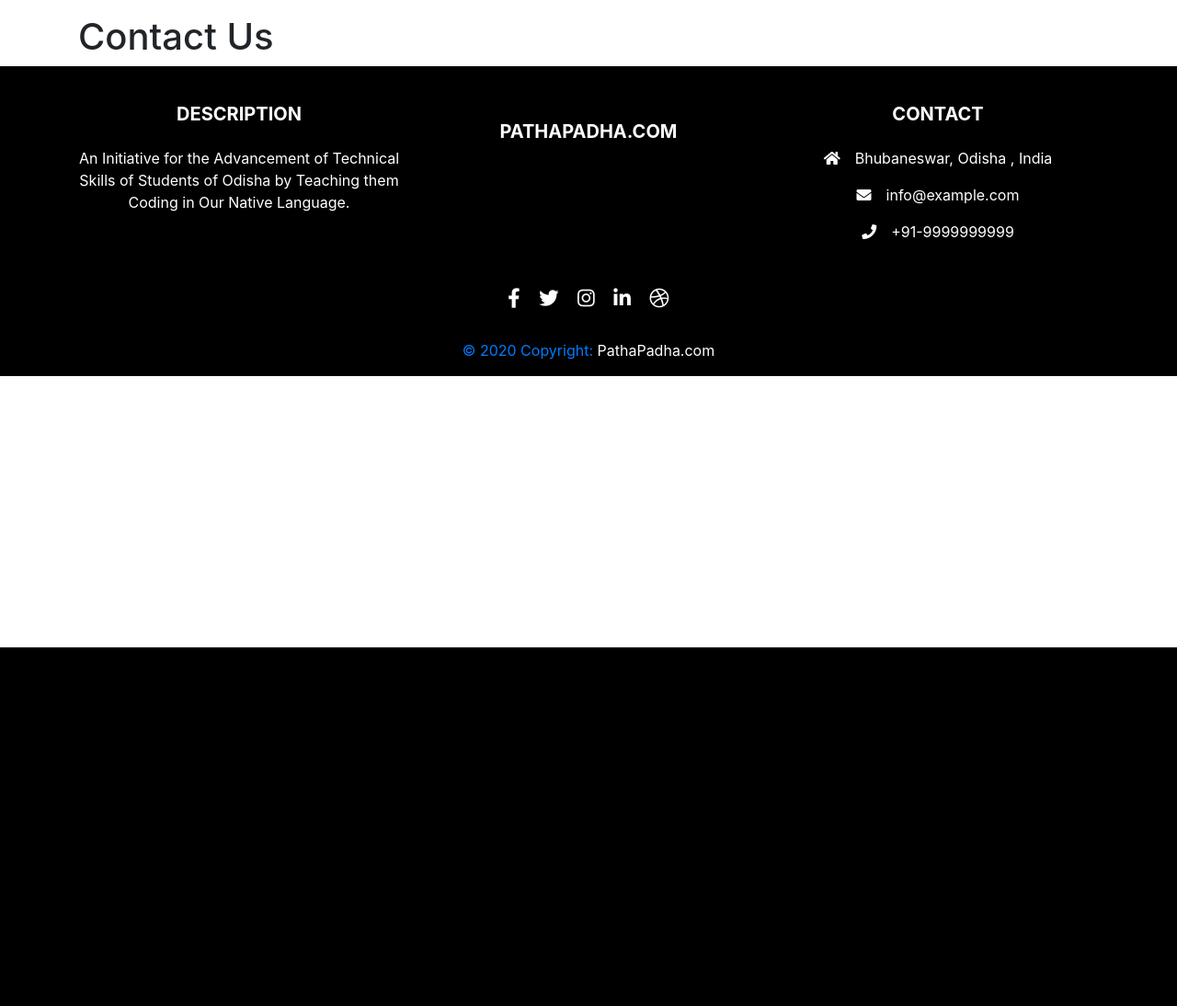
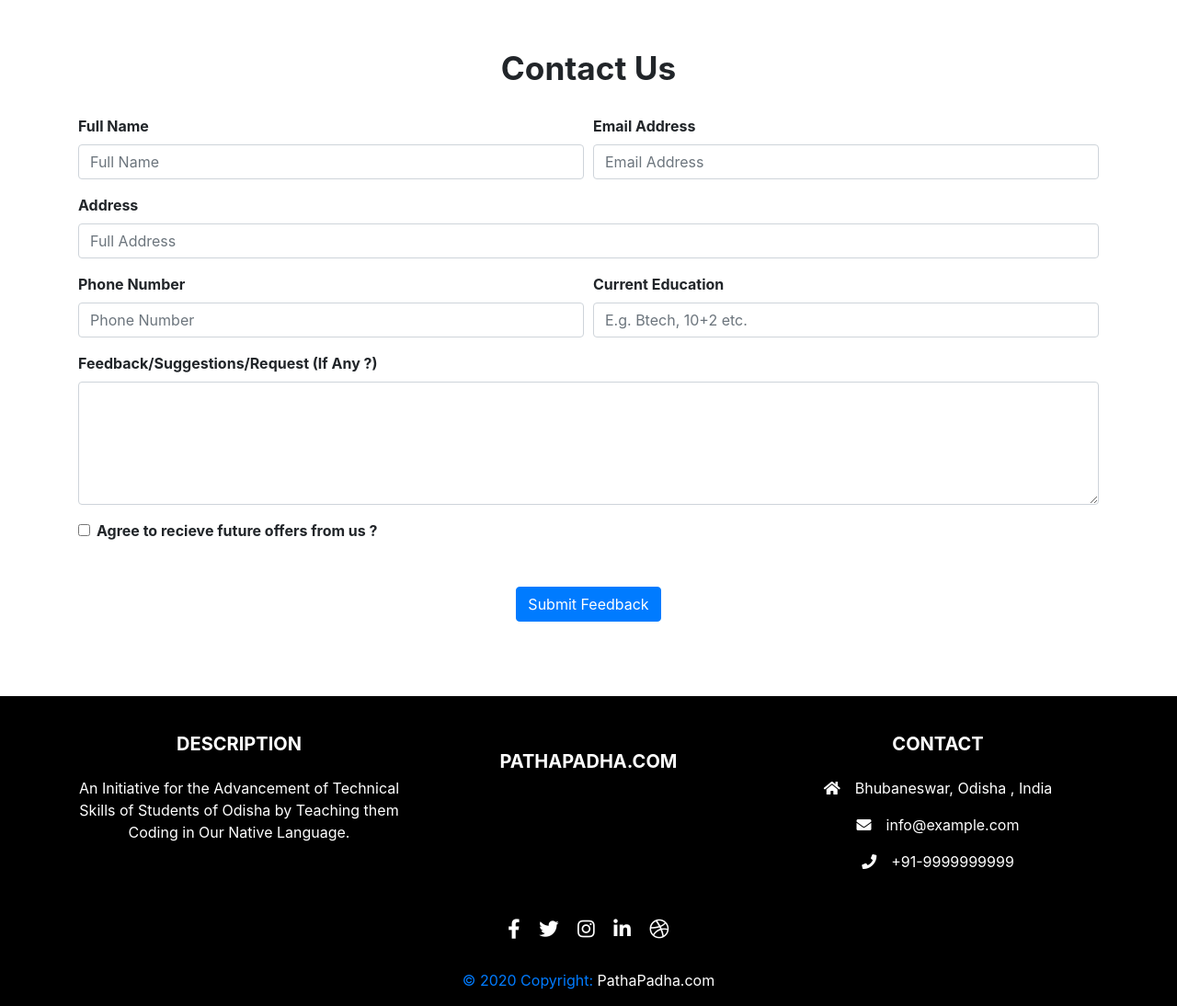
Before and after one commit to rashmi-ranjan-das/education, a Django app: page /contact/ in a window 1280 px wide. Shown: the part 96-1190 px from the top of the page at 92% size. Before the commit the page ends 800 px from the top, so only its background shows below. Run offline with Django 3.2, Linux system fonts and the light colour scheme; some libraries are stand-ins or nearby versions.

Commit message:
Feedback Form integrated with backend

```diff
--- a/main/templates/main/contact.html
+++ b/main/templates/main/contact.html
@@ -3,7 +3,51 @@
 
 
 {% block content %}
-<div class="container mt-3 section2">
-    <h1>Contact Us</h1>
+<div class="container mt-5 mb-5">
+    <div style="text-align: center;" class="article-subhead mb-4">
+        Contact Us
+    </div>
+    <form action="mail" method="POST">
+        {% csrf_token %}
+        <div class="form-row">
+          <div class="form-group col-md-6">
+            <label for="name"><b>Full Name</b></label>
+            <input type="text" class="form-control" id="name" name="name" placeholder="Full Name">
+          </div>
+          <div class="form-group col-md-6">
+            <label for="email"><b>Email Address</b></label>
+            <input type="email" class="form-control" id="email" name="email" placeholder="Email Address">
+          </div>
+        </div>
+        <div class="form-group">
+          <label for="address"><b>Address</b></label>
+          <input type="text" class="form-control" id="address" name="address" placeholder="Full Address">
+        </div>
+        <div class="form-row">
+            <div class="form-group col-md-6">
+              <label for="phone"><b>Phone Number</b></label>
+              <input type="number" class="form-control" id="phone" name="phone" placeholder="Phone Number">
+            </div>
+            <div class="form-group col-md-6">
+              <label for="study"><b>Current Education</b></label>
+              <input type="text" class="form-control" id="study" name="study" placeholder="E.g. Btech, 10+2 etc.">
+            </div>
+          </div>
+          <div class="form-group">
+            <label for="feedback"><b>Feedback/Suggestions/Request (If Any ?)</b></label>
+            <textarea class="form-control" id="feedback" name="feedback" rows="5"></textarea>
+          </div>
+        <div class="form-group">
+          <div class="form-check">
+            <input class="form-check-input" type="checkbox" id="gridCheck">
+            <label class="form-check-label" for="gridCheck">
+              <b>Agree to recieve future offers from us ?</b>
+            </label>
+          </div>
+        </div>
+        <div style="text-align: center;">
+            <button type="submit" class="btn btn-primary">Submit Feedback</button>
+        </div>
+      </form>
 </div>
 {% endblock %}
--- a/main/views.py
+++ b/main/views.py
@@ -1,5 +1,7 @@
-from django.shortcuts import render
+from django.shortcuts import render, redirect
 from .models import Books, Python, Cplusplus, MLAI
+from django.core.mail import send_mail
+import random
 # Create your views here.
 def home(request):
     return render(request, 'main/home.html')
@@ -63,3 +65,23 @@ def webi1002(request):
 
 def webi1003(request):
     return render(request, 'main/Articles/WebDev/1003.html')
+
+def mail(request):
+    persons = ['Bhabatosh Mohanta', 'Rashmi Ranjan Das', 'Smita Kumari Jha']
+    num = random.randint(0,3)
+    if request.method == 'POST':
+        name = request.POST['name']
+        email = request.POST['email']
+        address = request.POST['address']
+        phone = request.POST['phone']
+        study = request.POST['study']
+        feedback = request.POST['feedback']
+        subject1 = 'Feedback Submission Successful'
+        subject2 = 'New Feedback from ' + name
+        message = 'Name: ' + name + '\n' + 'Email: ' + email + '\n' + 'Address: ' + address + '\n' + 'Contact Number: ' + phone + '\n' +"Education: " + study + '\n' + "Message: " + feedback
+        reply = 'This is an autogenerated email.\n\n Your Feedback has been submitted successfully. Our team will reach to you within 24 hours.\n\n Thankyou for your valuable time and support.\n\n Important: Do not reply to this mail.'
+        send_mail(subject1, 'Submission Details: \n\n' + message + '\n\n' + reply + '\n', 'rashmirdas5@gmail.com', [email], fail_silently=False)
+        send_mail(subject2, message + '\n\n Assigned Person: ' + persons[num], 'rashmirdas5@gmail.com', ['rashmirdas5@gmail.com'], fail_silently=False)
+        return redirect("/")
+    else:
+        return redirect("/")
--- a/odia/urls.py
+++ b/odia/urls.py
@@ -38,5 +38,6 @@ urlpatterns = [
     path('articles/mlai/i1003', views.mli1003, name='ml3'),
     path('articles/webdev/i1001', views.webi1001, name='web1'),
     path('articles/webdev/i1002', views.webi1002, name='web2'),
-    path('articles/webdev/i1003', views.webi1003, name='web3')
+    path('articles/webdev/i1003', views.webi1003, name='web3'),
+    path('contact/mail', views.mail, name="mail")
 ]
```
Also changed, not shown: odia/settings.py (+7 -0 lines).
